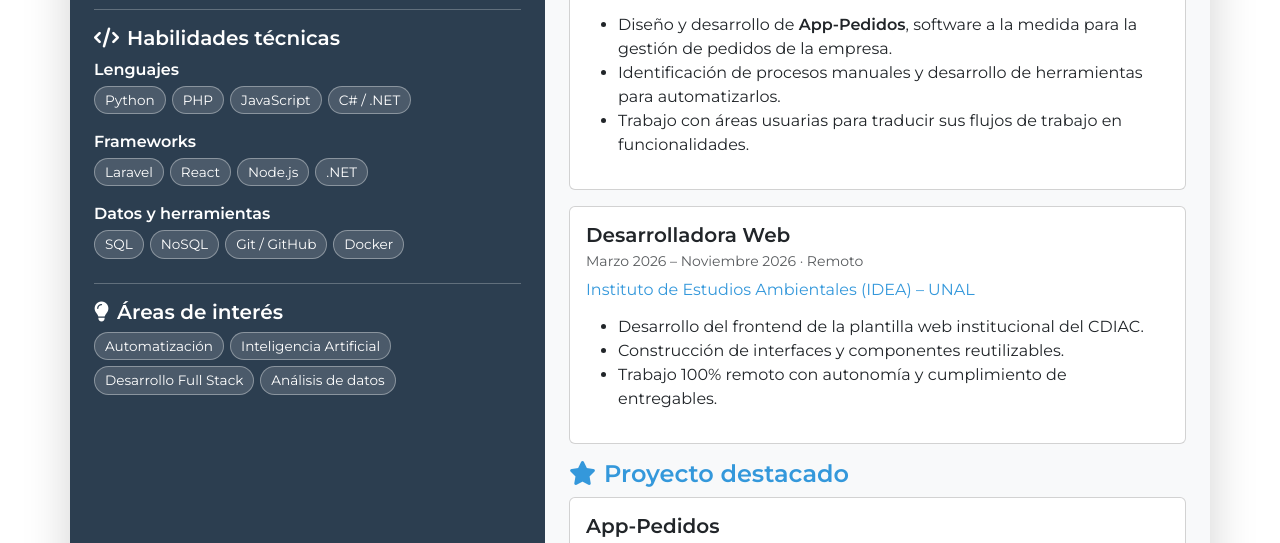
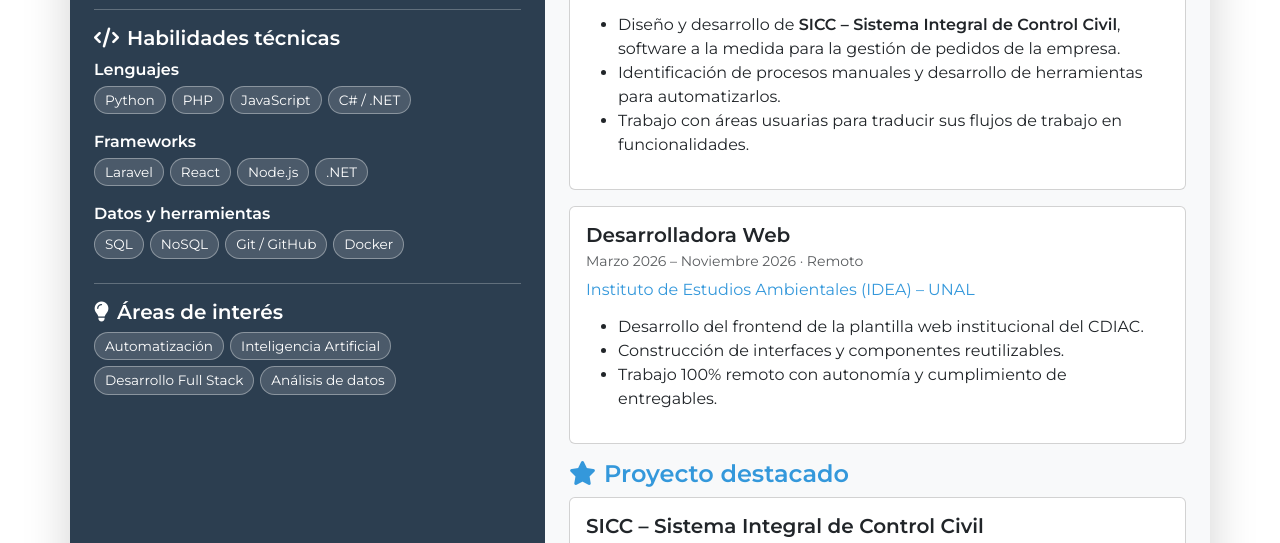
Before and after one commit to yllano/yllano.github.io, a plain HTML site: page index.html in a window 1280 px wide. Shown: the part 402-945 px from the top of the page. Drawn offline with nearby package versions, Linux system fonts and the light colour scheme.

Commit message:
Renombrar proyecto destacado a SICC

```diff
--- a/index.html
+++ b/index.html
@@ -80,7 +80,7 @@
               <p class="card-subtitle mb-2 text-muted small">Junio 2026 – Actualidad · Manizales</p>
               <h6 class="text-primary">Génesis Estructuras S.A.S</h6>
               <ul class="mt-3">
-                <li>Diseño y desarrollo de <strong>App-Pedidos</strong>, software a la medida para la gestión de pedidos de la empresa.</li>
+                <li>Diseño y desarrollo de <strong>SICC – Sistema Integral de Control Civil</strong>, software a la medida para la gestión de pedidos de la empresa.</li>
                 <li>Identificación de procesos manuales y desarrollo de herramientas para automatizarlos.</li>
                 <li>Trabajo con áreas usuarias para traducir sus flujos de trabajo en funcionalidades.</li>
               </ul>
@@ -100,7 +100,7 @@
           <section class="mb-3">
             <h4 class="fw-bold text-primary"><i class="fas fa-star me-2"></i>Proyecto destacado</h4>
             <div class="card mb-3"><div class="card-body">
-              <h5 class="card-title fw-bold">App-Pedidos</h5>
+              <h5 class="card-title fw-bold">SICC – Sistema Integral de Control Civil</h5>
               <h6 class="text-primary">Sistema de gestión de pedidos · Génesis Estructuras</h6>
               <p class="mt-2 mb-0">Software empresarial construido desde cero para centralizar el registro y seguimiento de pedidos, reemplazando procesos manuales. Incluyó análisis de requerimientos, diseño de base de datos, desarrollo y acompañamiento a usuarios.</p>
             </div></div>
```
